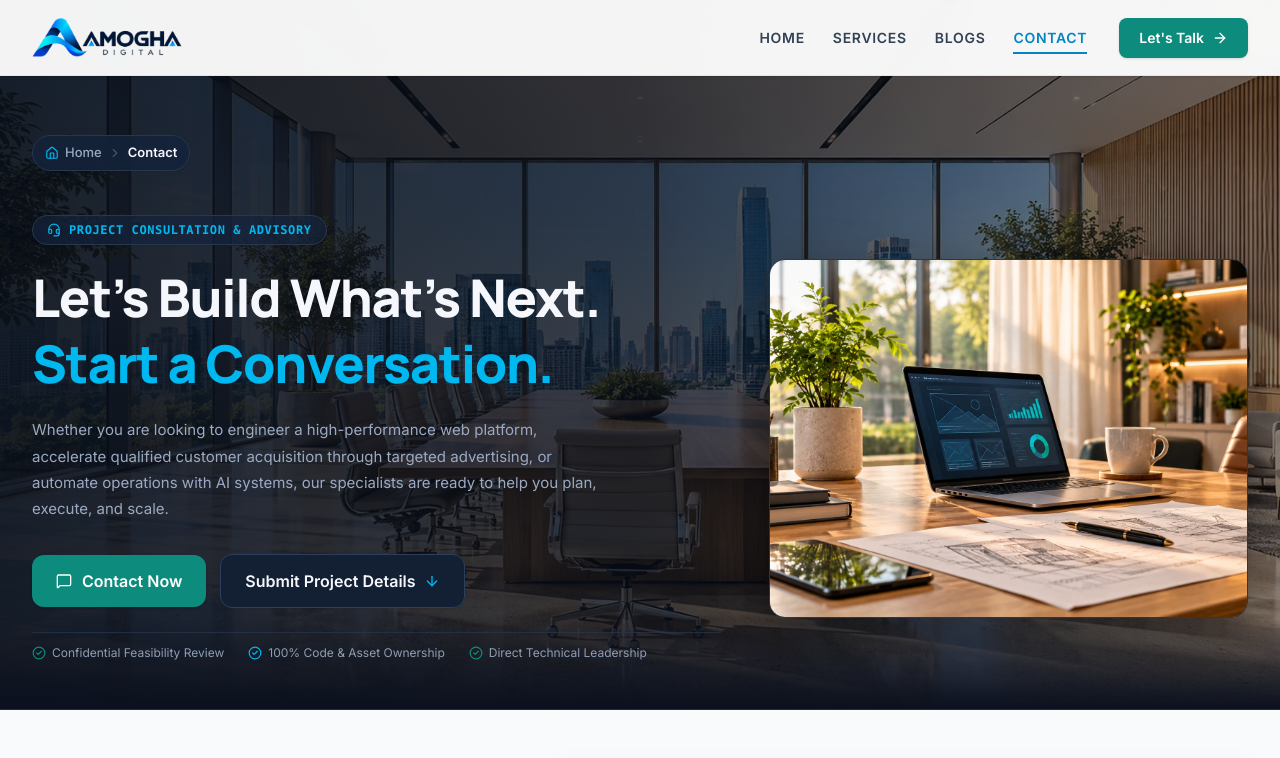
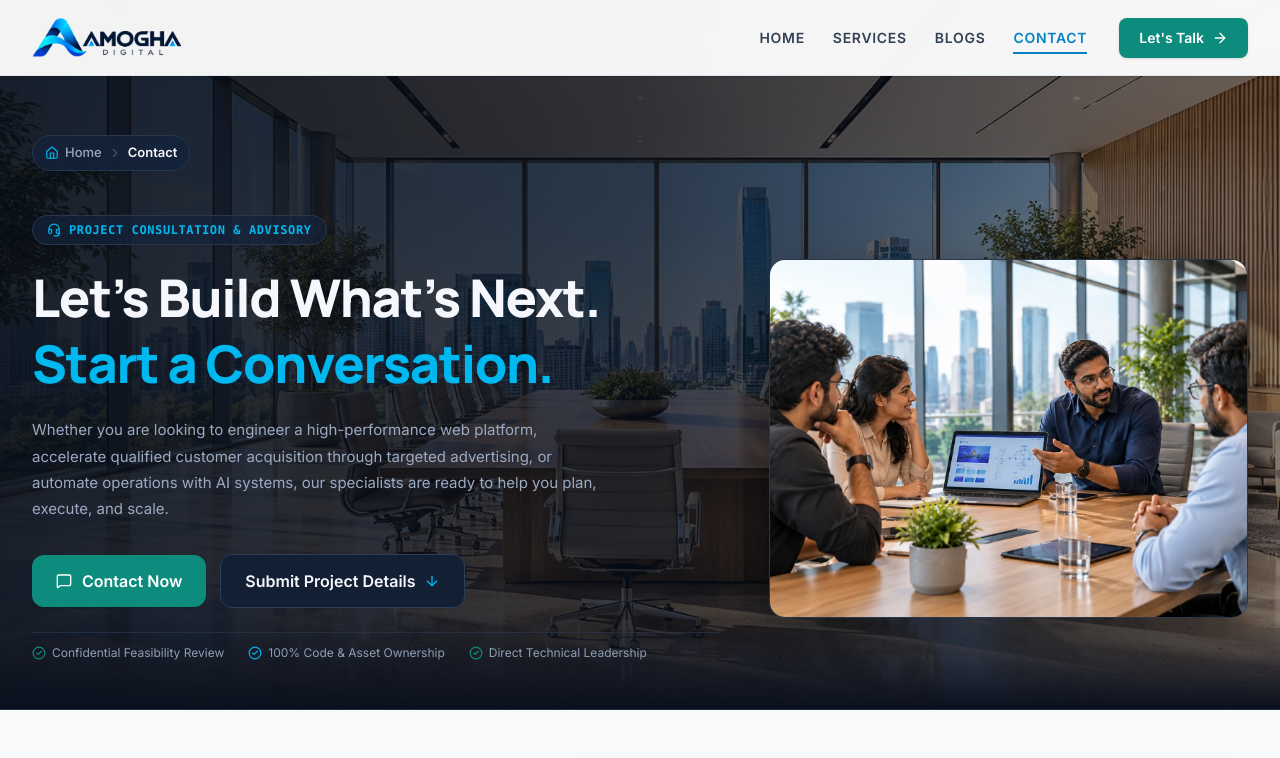
Before and after one commit to sri04552/website-design, a Next.js app: page /contact in a window 1280 px wide. Shown: the top 758 px of the page. Built offline with nearby package versions, Linux system fonts and the light colour scheme; no server answers.

Commit message:
feat: convert and integrate collaborative tech meeting showcase image for contact hero, remove unused desk image

```diff
--- a/src/app/contact/page.jsx
+++ b/src/app/contact/page.jsx
@@ -208,9 +208,9 @@ export default function ContactPage() {
             <div className="lg:col-span-5">
               <div className="relative aspect-[16/10] sm:aspect-[4/3] rounded-2xl overflow-hidden border border-[#29374D] shadow-[0_20px_50px_rgba(0,0,0,0.5)] group">
                 <Image
-                  src="/assets/amogha-digital-project-consultation-advisory-desk.webp"
-                  alt="Amogha Digital project consultation and client advisory desk"
-                  title="Amogha Digital - Project Consultation & Advisory"
+                  src="/assets/amogha-digital-collaborative-tech-meeting-project-consultation.webp"
+                  alt="Amogha Digital technical leadership and consulting team discussing a digital transformation project with clients"
+                  title="Amogha Digital - Collaborative Project Consultation & Client Advisory Meeting"
                   width={1586}
                   height={992}
                   priority
```
Also changed, not shown: public/assets/amogha-digital-collaborative-tech-meeting-project-consultation.webp (added), public/assets/amogha-digital-project-consultation-advisory-desk.webp (deleted).
